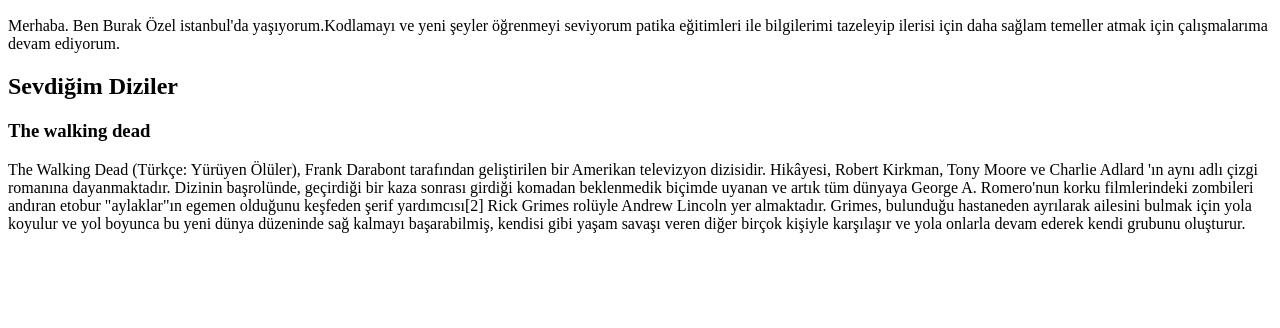
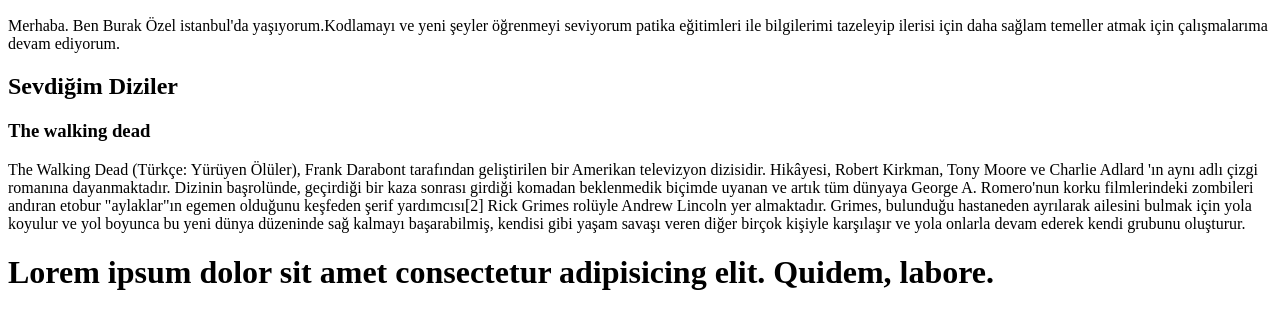
Before and after one commit to burakozl/ilk-web-sayfasi, a plain HTML site: page index.html in a window 1280 px wide. Shown: the part 96-424 px from the top of the page. Drawn offline with Linux system fonts and the light colour scheme.

Commit message:
index dosyasi düzenlendi

```diff
--- a/index.html
+++ b/index.html
@@ -10,3 +10,6 @@
         <!-- alt başlığın bir alt başlığı olduğu için h3 etiketi içersine alındı -->
             <p>The Walking Dead (Türkçe: Yürüyen Ölüler), Frank Darabont tarafından geliştirilen bir Amerikan televizyon dizisidir. Hikâyesi, Robert Kirkman, Tony Moore ve Charlie Adlard 'ın aynı adlı çizgi romanına dayanmaktadır. Dizinin başrolünde, geçirdiği bir kaza sonrası girdiği komadan beklenmedik biçimde uyanan ve artık tüm dünyaya George A. Romero'nun korku filmlerindeki zombileri andıran etobur "aylaklar"ın egemen olduğunu keşfeden şerif yardımcısı[2] Rick Grimes rolüyle Andrew Lincoln yer almaktadır. Grimes, bulunduğu hastaneden ayrılarak ailesini bulmak için yola koyulur ve yol boyunca bu yeni dünya düzeninde sağ kalmayı başarabilmiş, kendisi gibi yaşam savaşı veren diğer birçok kişiyle karşılaşır ve yola onlarla devam ederek kendi grubunu oluşturur.</p>
             <!-- son olarak alt başlık açıklaması olarak p etiketi ile paragraf oluşturuldu -->
+
+
+            <h1>Lorem ipsum dolor sit amet consectetur adipisicing elit. Quidem, labore.</h1>
```
